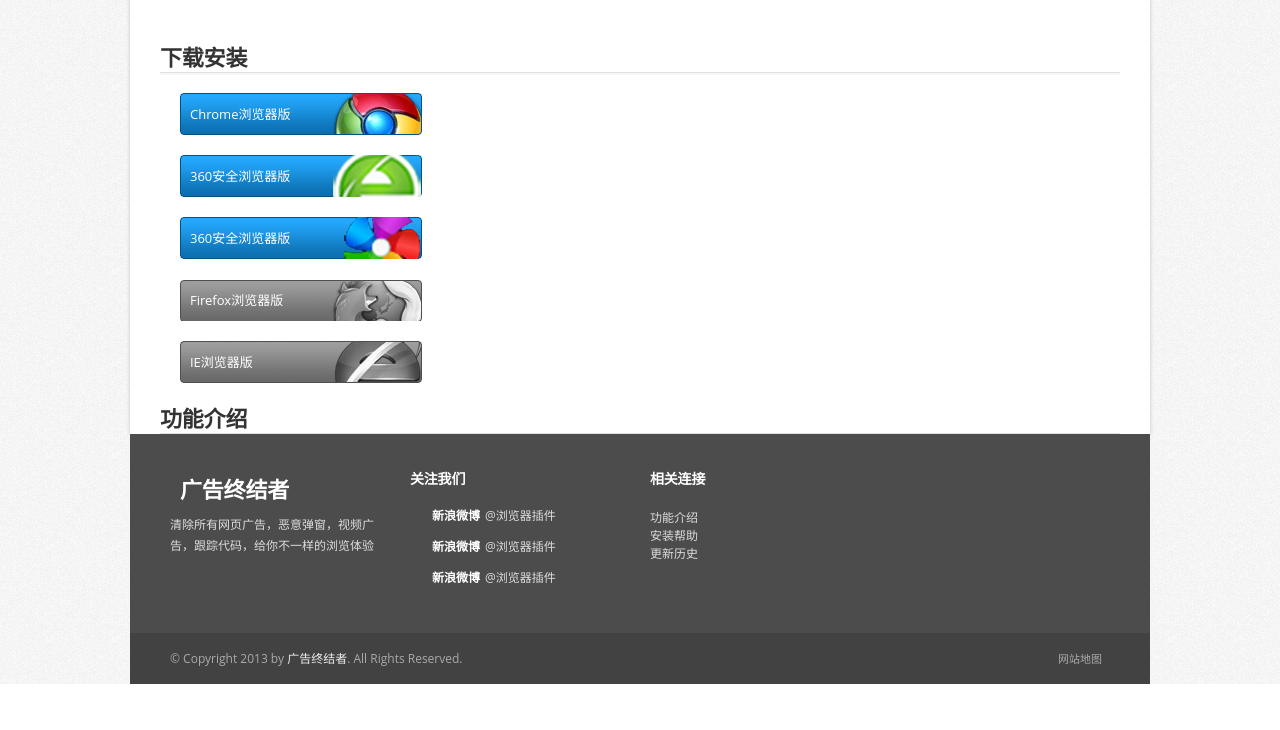
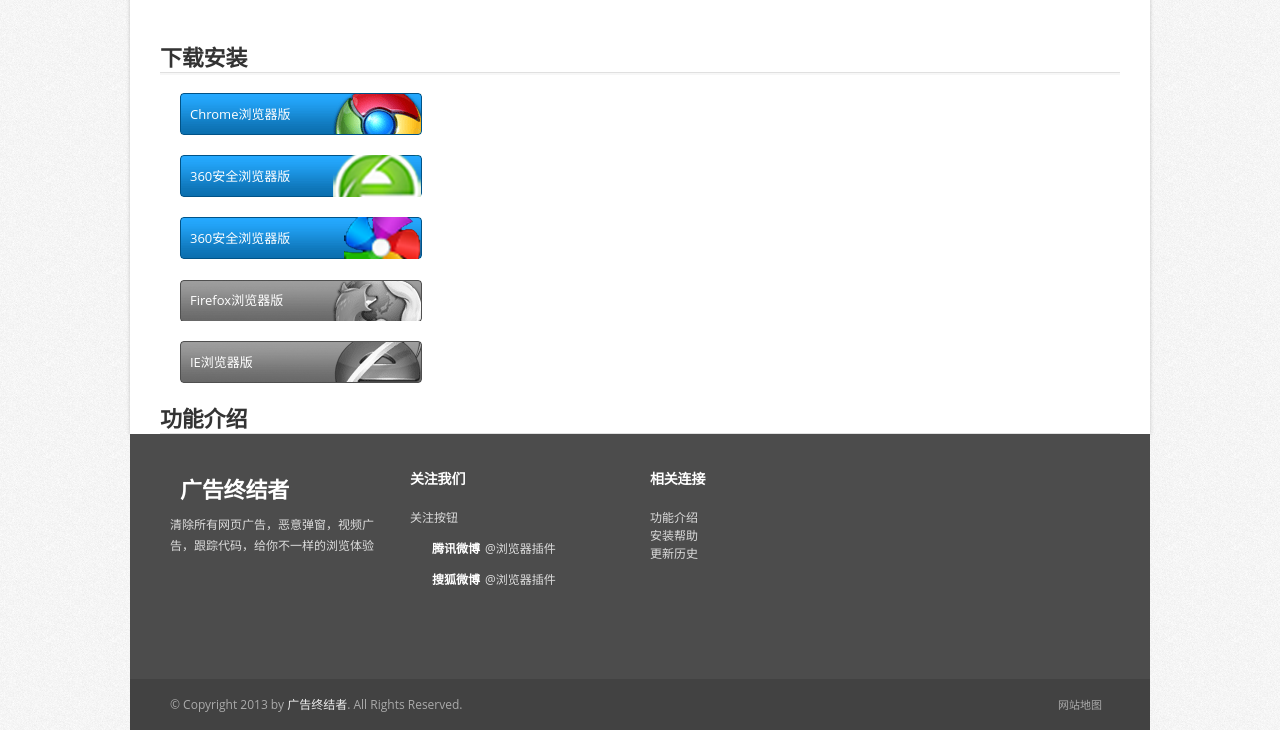
Before and after one commit to woku/woku.github.com, a plain HTML site: page adt/index.html in a window 1280 px wide. Shown: the part 768-1498 px from the top of the page. Before the commit the page ends 1452 px from the top, so only its background shows below. Drawn offline with Linux system fonts and the light colour scheme; grey boxes are pictures that could not be loaded; a script that the page names is missing.

Commit message:
follow and favicon

```diff
--- a/adt/index.html
+++ b/adt/index.html
@@ -1,5 +1,5 @@
 <!DOCTYPE html>
-<html lang="zh">
+<html lang="zh" xmlns:wb=“http://open.weibo.com/wb”>
   <head>
     <meta charset="utf-8">
     <title>广告终结者（Ad Terminator）</title>
@@ -21,7 +21,8 @@
     <link rel="apple-touch-icon-precomposed" sizes="72x72" href="assets/ico/apple-touch-icon-72-precomposed.png">
     <link rel="apple-touch-icon-precomposed" href="assets/ico/apple-touch-icon-57-precomposed.png">
     <link rel="shortcut icon" href="assets/ico/favicon.png">
-
+    <!-- weibo follow js-->
+    <script src="http://tjs.sjs.sinajs.cn/open/api/js/wb.js" type="text/javascript" charset="utf-8"></script>
 
   </head>
   <body>
@@ -58,7 +59,6 @@
         </script>
         <!-- Baidu Button END -->
       </div>
-
       <div class="clearfix"></div>
 
     </div><!--six columns end-->
@@ -196,9 +196,10 @@
         <div class="four columns">
           <h4>关注我们</h4>
           <ul class="contact-details-alt">
-            <li><i></i><p><strong>新浪微博</strong>@浏览器插件</p></li>
-            <li><i></i><p><strong>新浪微博</strong>@浏览器插件</p></li>
-            <li><i></i><p><strong>新浪微博</strong>@浏览器插件</p></li>
+            <li><wb:follow-button uid="3263085864" type="red_4" >关注按钮</wb:follow-button></li>
+            <li><i></i><p><strong>腾讯微博</strong><a target="_blank" href="http://t.qq.com/baotianshuai">@浏览器插件</a></p></li>
+            <li><i></i><p><strong>搜狐微博</strong><a target="_blank" href="http://liulanqichajian.t.sohu.com/">@浏览器插件</a></p></li>
+            <li><iframe frameborder="0"  width="150" height="24" src="http://api.t.163.com/friendships/follow_button?style=2&color=grey&user_id=5220114673761504304" scrolling="no"></iframe></li>
           </ul>
         </div>
         <div class="four columns">
```
Also changed, not shown: favicon.ico (added).
